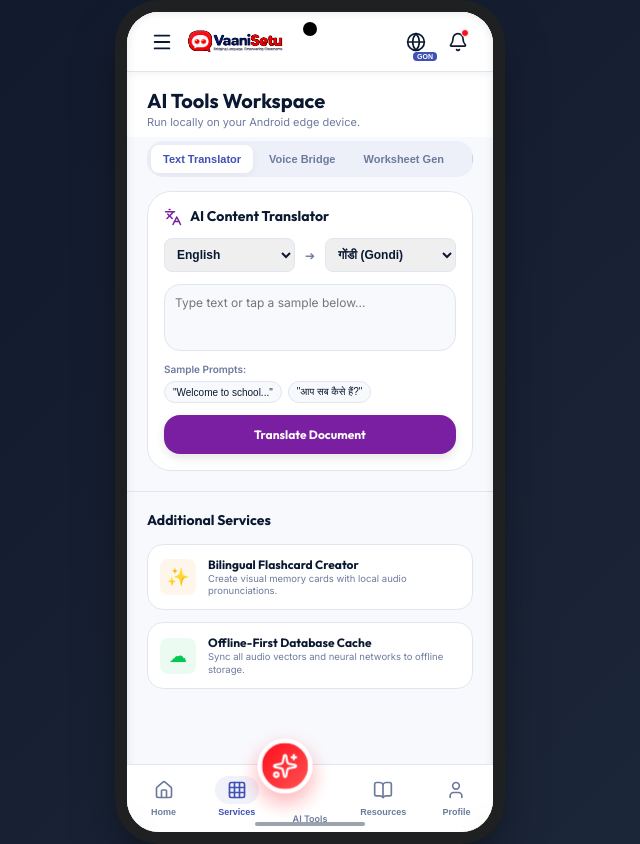
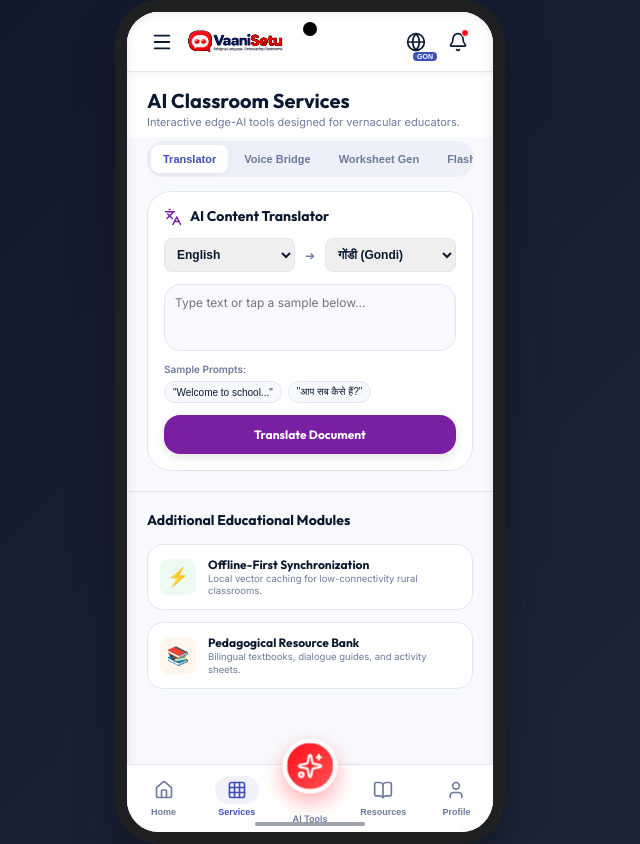
Before and after one commit to krishna90k9122-netizen/ANDROID-, a React (Vite) app: page / in a window 1280 px wide. Both pictures are taken after a click on the button "Services". Shown: the whole page, without its empty margins (330-970 px from the left). Built offline with nearby package versions, Linux system fonts and the light colour scheme.

Commit message:
Update UI components, hero section, bottom navigation, and styling

```diff
--- a/src/App.jsx
+++ b/src/App.jsx
@@ -168,7 +168,7 @@
         <main className="tab-scroll-container">
           {/* 1. HOME TAB */}
           {currentTab === 'home' && (
-            <div className="tab-page animate-fade-in-up">
+            <div className="tab-page home-page animate-fade-in-up">
               <HeroSection />
               <ServiceCarousel onSelectService={handleServiceSelect} />
               <ExploreServices onSelectInitiative={handleInitiativeSelect} />
@@ -179,21 +179,20 @@
             </div>
           )}
 
-          {/* 2. SERVICES TAB (Interactive Workspaces) */}
+          {/* 2. SERVICES & WORKSPACE DEMOS TAB */}
           {currentTab === 'services' && (
             <div className="tab-page services-page animate-fade-in-up">
               <div className="services-page-header">
-                <h2>AI Tools Workspace</h2>
-                <p>Run locally on your Android edge device.</p>
+                <h2>AI Classroom Services</h2>
+                <p>Interactive edge-AI tools designed for vernacular educators.</p>
               </div>
 
-              {/* Toggle Interactive demo switcher */}
               <div className="workspace-tabs-pill">
                 <button
                   className={selectedServiceDemo === 'translator' ? 'active' : ''}
                   onClick={() => setSelectedServiceDemo('translator')}
                 >
-                  Text Translator
+                  Translator
                 </button>
                 <button
                   className={selectedServiceDemo === 'voice' ? 'active' : ''}
@@ -211,11 +210,10 @@
                   className={selectedServiceDemo === 'flashcard' ? 'active' : ''}
                   onClick={() => setSelectedServiceDemo('flashcard')}
                 >
-                  Flashcard Creator
+                  Flashcards
                 </button>
               </div>
 
-              {/* Display selected interactive panel */}
               <div className="workspace-active-demo">
                 {selectedServiceDemo === 'translator' && <ContentTranslatorDemo />}
                 {selectedServiceDemo === 'voice' && <RealTimeVoiceDemo />}
@@ -223,30 +221,40 @@
                 {selectedServiceDemo === 'flashcard' && <FlashcardCreatorDemo />}
               </div>
 
-              {/* Other services preview */}
               <div className="other-tools-list">
-                <h3>Additional Services</h3>
-
-                <div className="tool-strip press-effect" onClick={() => handleServiceSelect('flashcard')}>
-                  <div className="tool-strip-icon bg-orange">✨</div>
+                <h3>Additional Educational Modules</h3>
+                <div
+                  className="tool-strip press-effect"
+                  onClick={() => {
+                    setCurrentTab('profile');
+                    triggerToast('Offline database and model manager');
+                  }}
+                >
+                  <div className="tool-strip-icon bg-green">⚡</div>
                   <div className="tool-strip-info">
-                    <h4>Bilingual Flashcard Creator</h4>
-                    <p>Create visual memory cards with local audio pronunciations.</p>
+                    <h4>Offline-First Synchronization</h4>
+                    <p>Local vector caching for low-connectivity rural classrooms.</p>
                   </div>
                 </div>
 
-                <div className="tool-strip press-effect" onClick={() => handleServiceSelect('offline')}>
-                  <div className="tool-strip-icon bg-green">☁</div>
+                <div
+                  className="tool-strip press-effect"
+                  onClick={() => {
+                    setCurrentTab('resources');
+                    triggerToast('Viewing pedagogical literacy guides');
+                  }}
+                >
+                  <div className="tool-strip-icon bg-orange">📚</div>
                   <div className="tool-strip-info">
-                    <h4>Offline-First Database Cache</h4>
-                    <p>Sync all audio vectors and neural networks to offline storage.</p>
+                    <h4>Pedagogical Resource Bank</h4>
+                    <p>Bilingual textbooks, dialogue guides, and activity sheets.</p>
                   </div>
                 </div>
               </div>
             </div>
           )}
 
-          {/* 3. QUICK LAUNCH AI TOOLS DASHBOARD (Floating button shortcut) */}
+          {/* 3. AI TOOLS ENGINE DASHBOARD TAB */}
           {currentTab === 'ai-tools' && (
             <div className="tab-page ai-tools-dashboard animate-fade-in-up">
               <div className="ai-tools-glow-box">
--- a/src/components/BottomNavigation.jsx
+++ b/src/components/BottomNavigation.jsx
@@ -117,6 +117,8 @@
         .btn-floating-ai {
           position: absolute;
           top: -24px; /* Floats above tabbar */
+          left: 50%;
+          transform: translateX(-50%);
           width: 50px;
           height: 50px;
           border-radius: 50%;
@@ -133,13 +135,13 @@
         }
 
         .btn-floating-ai:active {
-          transform: translateY(-2px) scale(0.95);
+          transform: translateX(-50%) translateY(-2px) scale(0.95);
           box-shadow: 0 4px 10px rgba(255, 13, 26, 0.2);
         }
 
         .btn-floating-ai.active {
           background: var(--gradient-stats);
-          transform: translateY(-2px) rotate(15deg);
+          transform: translateX(-50%) translateY(-2px) rotate(15deg);
         }
 
         .center-label {
--- a/src/components/HeroSection.jsx
+++ b/src/components/HeroSection.jsx
@@ -1,9 +1,13 @@
 import React from 'react';
 import { Sparkles } from 'lucide-react';
+import heroBgExactHd from '../../../../.gemini/antigravity-ide/brain/67404736-99df-44c9-a535-3994b22174fe/hero_bg_exact_hd_1788270356476.jpg';
 
 export default function HeroSection() {
   return (
-    <section className="hero-section animate-fade-in-up">
+    <section
+      className="hero-section animate-fade-in-up"
+      style={{ backgroundImage: `url(${heroBgExactHd})` }}
+    >
       {/* Content Container (sitting in front of the background image) */}
       <div className="hero-content">
         <div className="badge-ai-hero">
@@ -44,31 +48,30 @@
       <style>{`
         .hero-section {
           position: relative;
-          background-image: url('/assets/hero_bg.png');
           background-size: cover;
           background-position: right center; /* Focus on the schoolgirl on the right */
           background-repeat: no-repeat;
-          background-color: #6a1b9a; /* Deep purple fallback matching the background to prevent any white edge leaks */
+          background-color: #6a1b9a;
           padding: 24px 20px 64px 20px; /* Large bottom padding to accommodate benefits bar */
           overflow: hidden;
           display: flex;
           min-height: 290px;
           border-bottom: 1px solid var(--color-border-light);
+          image-rendering: -webkit-optimize-contrast;
         }
 
         .hero-content {
-          width: 58%; /* Sized to allow layout visibility on the right */
+          width: 60%; /* Sized to allow layout visibility on the right */
           display: flex;
           flex-direction: column;
-          gap: 10px;
+          gap: 8px;
           z-index: 2;
           position: relative;
-          text-shadow: 0 1px 4px rgba(0,0,0,0.35); /* Soft shadow for maximum text readability */
         }
 
         .badge-ai-hero {
           background: linear-gradient(135deg, #FF334B 0%, #7B1FA2 100%);
-          border: 0.5px solid rgba(255, 255, 255, 0.35);
+          border: 0.5px solid rgba(255, 255, 255, 0.4);
           color: var(--color-white);
           padding: 4px 10px;
           border-radius: 50px;
@@ -81,21 +84,23 @@
           align-items: center;
           gap: 4px;
           align-self: flex-start;
-          box-shadow: 0 4px 8px rgba(0,0,0,0.15);
+          box-shadow: 0 4px 10px rgba(0,0,0,0.3);
         }
 
         .hero-title-main {
           font-family: 'Outfit', sans-serif;
-          font-size: 23px;
+          font-size: 21px;
           font-weight: 900;
           color: var(--color-white);
           line-height: 1.2;
-          letter-spacing: -0.5px;
+          letter-spacing: -0.4px;
+          text-shadow: 0 2px 10px rgba(0, 0, 0, 0.8), 0 1px 4px rgba(0, 0, 0, 0.9);
         }
 
         .text-highlight-red {
-          color: #FF334B; /* Exact matching hot pinkish-red from the mockup */
+          color: #FF2E4D; /* Vibrant contrasting red */
           font-weight: 900;
+          text-shadow: 0 0 12px rgba(255, 46, 77, 0.5), 0 2px 6px rgba(0, 0, 0, 0.9);
         }
 
         @keyframes slideUp {
@@ -126,11 +131,11 @@
           font-weight: 500;
           letter-spacing: 0.2px;
           margin: 0;
-          text-shadow: 0 1px 3px rgba(0, 0, 0, 0.35);
+          text-shadow: 0 1px 4px rgba(0, 0, 0, 0.5);
         }
 
         .hindi-word-highlight {
-          color: #FF8A00; /* Beautiful brand orange accent highlight */
+          color: #FF8A00; /* Original clean brand orange highlight */
           font-weight: 600;
         }
 
@@ -142,7 +147,7 @@
           font-weight: 700;
           margin-top: 6px;
           margin-bottom: 0;
-          text-shadow: 0 1px 4px rgba(0, 0, 0, 0.4);
+          text-shadow: 0 1px 4px rgba(0, 0, 0, 0.5);
         }
 
         .text-highlight-brand-vs {
--- a/src/index.css
+++ b/src/index.css
@@ -135,11 +135,13 @@
     display: block;
     overflow: hidden; /* Lock body scrolling to prevent mobile layout jitter */
     height: 100vh;
+    height: 100dvh;
     width: 100vw;
   }
   .app-simulator-wrapper {
     width: 100vw;
     height: 100vh;
+    height: 100dvh;
     border-radius: 0;
     border: none;
     box-shadow: none;
```
